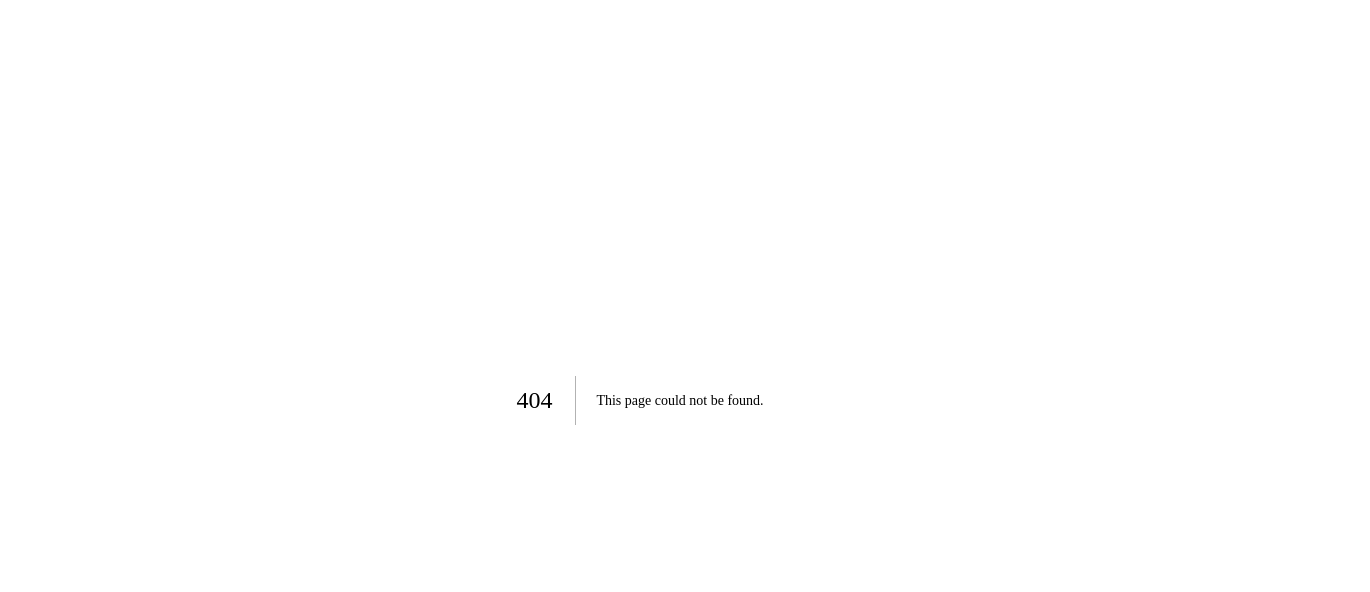
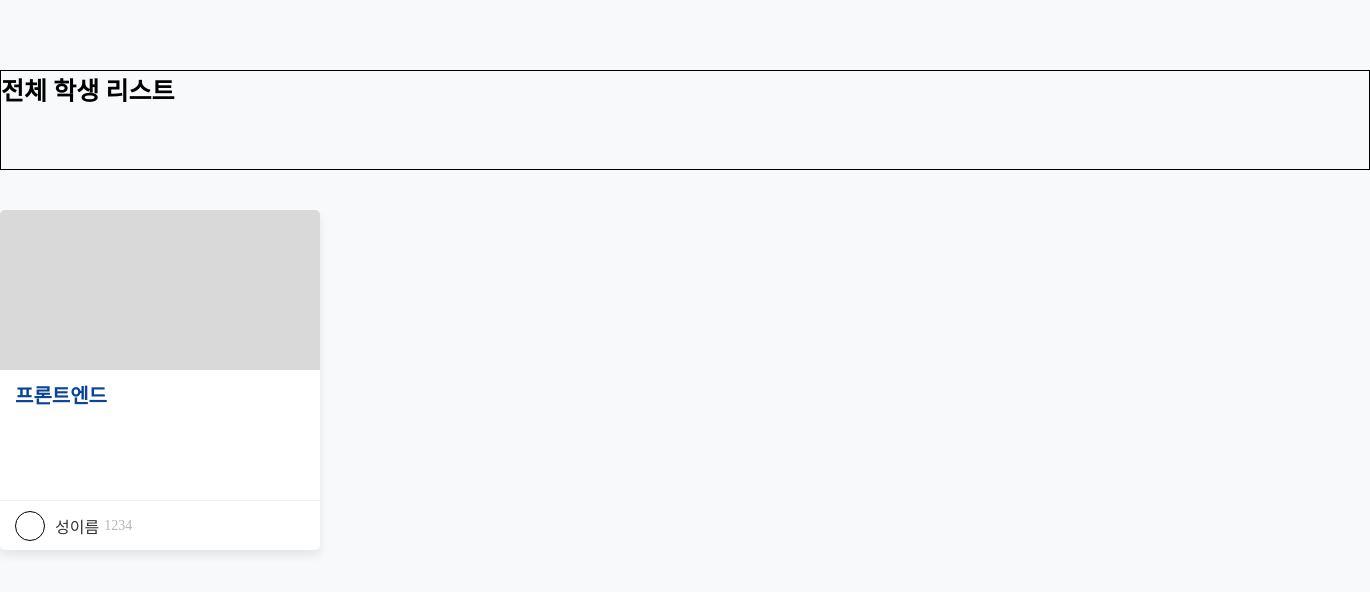
Before and after one commit to EntryDSM/Buldak, a Next.js app in the folder apps/company/: page /list in a window 1280 px wide. Before the commit this address had no page. Shown: the top 592 px of the page, 1370 px wide, since content can reach past the window. Built offline with nearby package versions, Linux system fonts and the light colour scheme; a web font is replaced by a local one.

Commit message:
feat(company-list): 학생 리스트 페이지 퍼블리싱

```diff
--- /dev/null
+++ b/apps/company/components/studentbox/StudentBox.tsx
@@ -0,0 +1,89 @@
+import styled from '@emotion/styled';
+
+interface Props {
+    profile_img: string;
+    tags: any;
+}
+
+function StudentBox() {
+    return (
+        <Wrapper>
+            <ImgBlock></ImgBlock>
+            <Body>
+                <h1 id="major">프론트엔드</h1>
+                <TagsWrapper></TagsWrapper>
+            </Body>
+            <Footer>
+                <div id="imgblock"></div>
+                <div id="wrapper-name">
+                    <p id="name">성이름</p>
+                    <p id="num">1234</p>
+                </div>
+            </Footer>
+        </Wrapper>
+    );
+}
+
+export default StudentBox;
+
+const Wrapper = styled.div`
+    width: 320px;
+    height: 340px;
+    background-color: #ffffff;
+    display: flex;
+    flex-direction: column;
+    box-shadow: 0px 6px 8px rgba(0, 0, 0, 0.08);
+    border-radius: 5px;
+    justify-content: space-between;
+`;
+
+const ImgBlock = styled.div`
+    width: 100%;
+    height: 160px;
+    border-top-right-radius: 5px;
+    border-top-left-radius: 5px;
+    background-color: #d9d9d9;
+`;
+
+const Body = styled.div`
+    padding: 10px 15px 10px 15px;
+    height: 130px;
+    #major {
+        color: #0a4595;
+        font-size: 20px;
+        margin-bottom: 10px;
+    }
+`;
+const TagsWrapper = styled.div`
+
+`;
+const Footer = styled.div`
+    height: 50px;
+    width: 100%;
+    border-top: 1px solid #f0f0f0;
+    padding: 10px 15px 10px 15px;
+    display: flex;
+    flex-direction: row;
+    align-items: center;
+    #imgblock {
+        height: 30px;
+        width: 30px;
+        border: 1px solid black;
+        border-radius: 50px;
+        margin-right: 10px;
+    }
+    #wrapper-name {
+        display: flex;
+        flex-direction: row;
+        align-items:center;
+        #name {
+            font-size: 16px;
+            margin-right: 5px;
+            color: #343434;
+        }
+        #num {
+            font-size: 14px;
+            color: #b6b6b6;
+        }
+    }
+`;
--- /dev/null
+++ b/apps/company/pages/list/index.tsx
@@ -0,0 +1,57 @@
+import styled from '@emotion/styled';
+import StudentBox from '../../components/studentbox/StudentBox';
+import EditModal from '../../components/editmodal/EditModal'
+
+interface Props {}
+
+function StudentList({}: Props) {
+    return (
+        <>
+{/*         <EditModal /> */}
+        <Background>
+            <Wrapper>
+                <Header>
+                    <h1>전체 학생 리스트</h1>
+                    <div></div>
+                </Header>
+                <StudentBox />
+            </Wrapper>
+        </Background>
+        </>
+    );
+}
+
+export default StudentList;
+
+const Background = styled.div`
+    min-width: 100%;
+    width: fit-content;
+    height: 100vh;
+    background-color: #f8f9fa;
+    display: flex;
+    flex-direction: column;
+    align-items: center;
+`;
+
+const Wrapper = styled.div`
+    margin-top: 70px;
+    width: 1370px;
+    height: fit-content;
+`;
+
+const Header = styled.div`
+    width: 100%;
+    height: 100px;
+    margin-bottom: 40px;
+    border: 1px solid black;
+    display: flex;
+    flex-direction: column;
+    justify-content: space-between;
+    > h1 {
+        font-size: 25px;
+        font-weight: bold;
+    }
+    >div{
+
+    }
+`;
```
